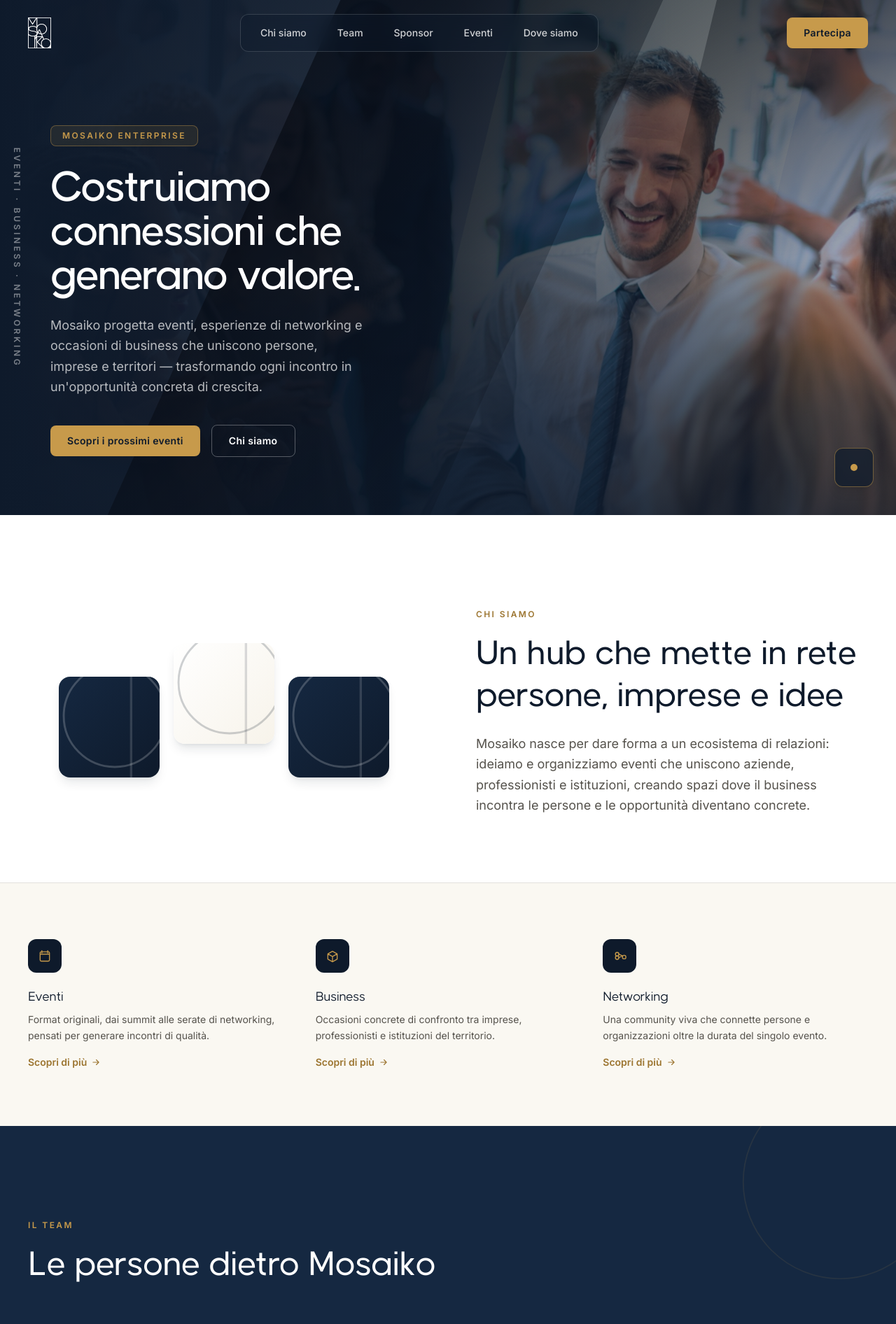
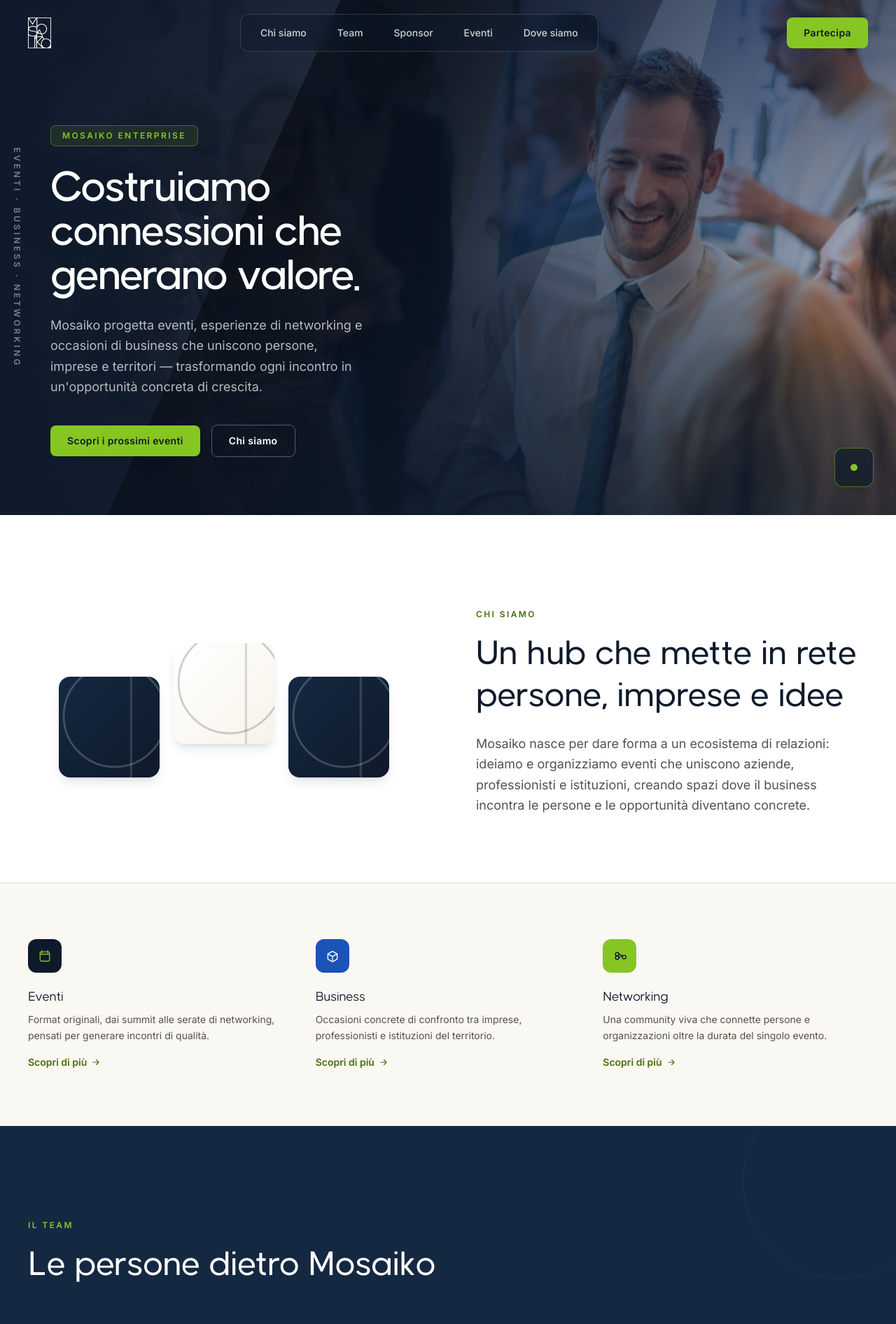
Before and after one commit to marbuttaro/mosaiko, a React (Vite) app: page / in a window 1280 px wide. Shown: the top 1892 px of the page at 70% size. Built offline with nearby package versions, Linux system fonts and the light colour scheme.

Commit message:
Update color palette from gold to green/blue accents
Co-Authored-By: Claude Sonnet 5 <noreply@anthropic.com>
Claude-Session: https://claude.ai/code/session_01RKed58r2qET9F47ZHWLHSs

```diff
--- a/src/components/Button.jsx
+++ b/src/components/Button.jsx
@@ -1,5 +1,5 @@
 const VARIANTS = {
-  primary: 'bg-mosaiko-gold text-mosaiko-navy hover:bg-mosaiko-gold-light',
+  primary: 'bg-mosaiko-green text-mosaiko-navy hover:bg-mosaiko-green-light',
   outline: 'border border-white/30 text-white hover:bg-white/10',
   outlineNavy: 'border border-mosaiko-navy/25 text-mosaiko-navy hover:bg-mosaiko-navy/5',
 }
--- a/src/components/Footer.jsx
+++ b/src/components/Footer.jsx
@@ -50,7 +50,7 @@ function Footer() {
                   key={social.name}
                   href={social.href}
                   aria-label={social.name}
-                  className="flex h-9 w-9 items-center justify-center rounded-lg border border-white/15 text-white/70 transition-colors hover:border-mosaiko-gold hover:text-mosaiko-gold"
+                  className="flex h-9 w-9 items-center justify-center rounded-lg border border-white/15 text-white/70 transition-colors hover:border-mosaiko-green hover:text-mosaiko-green"
                 >
                   <svg viewBox="0 0 24 24" className="h-4 w-4">
                     {social.icon}
@@ -95,11 +95,11 @@ function Footer() {
                 type="email"
                 required
                 placeholder="La tua email"
-                className="w-full rounded-lg border border-white/15 bg-white/5 px-4 py-2.5 text-sm text-white placeholder:text-white/40 focus:border-mosaiko-gold focus:outline-none"
+                className="w-full rounded-lg border border-white/15 bg-white/5 px-4 py-2.5 text-sm text-white placeholder:text-white/40 focus:border-mosaiko-green focus:outline-none"
               />
               <button
                 type="submit"
-                className="flex h-10 w-10 shrink-0 items-center justify-center rounded-lg bg-mosaiko-gold text-mosaiko-navy transition-colors hover:bg-mosaiko-gold-light"
+                className="flex h-10 w-10 shrink-0 items-center justify-center rounded-lg bg-mosaiko-green text-mosaiko-navy transition-colors hover:bg-mosaiko-green-light"
                 aria-label="Iscriviti"
               >
                 <svg viewBox="0 0 24 24" fill="none" className="h-4 w-4">
--- a/src/components/GeneralInfo.jsx
+++ b/src/components/GeneralInfo.jsx
@@ -4,6 +4,7 @@ const FEATURES = [
   {
     title: 'Eventi',
     text: 'Format originali, dai summit alle serate di networking, pensati per generare incontri di qualità.',
+    tone: 'bg-mosaiko-navy text-mosaiko-green',
     icon: (
       <path
         d="M7 3v4M17 3v4M4 9h16M6 5h12a2 2 0 0 1 2 2v12a2 2 0 0 1-2 2H6a2 2 0 0 1-2-2V7a2 2 0 0 1 2-2Z"
@@ -17,6 +18,7 @@ const FEATURES = [
   {
     title: 'Business',
     text: 'Occasioni concrete di confronto tra imprese, professionisti e istituzioni del territorio.',
+    tone: 'bg-mosaiko-blue text-white',
     icon: (
       <path
         d="M4 8.5 12 4l8 4.5M4 8.5v9L12 22l8-4.5v-9M4 8.5 12 13l8-4.5M12 13v9"
@@ -30,6 +32,7 @@ const FEATURES = [
   {
     title: 'Networking',
     text: 'Una community viva che connette persone e organizzazioni oltre la durata del singolo evento.',
+    tone: 'bg-mosaiko-green text-mosaiko-navy',
     icon: (
       <path
         d="M8 12a3 3 0 1 0 0-6 3 3 0 0 0 0 6Zm12 5a3 3 0 1 0 0-6 3 3 0 0 0 0 6ZM8 12a3 3 0 1 0 0 6 3 3 0 0 0 0-6Zm2.2-3.5 7.2 3.6M10.2 15.3l7.2-3.6"
@@ -61,7 +64,7 @@ function GeneralInfo() {
           </div>
 
           <div>
-            <span className="text-xs font-semibold uppercase tracking-[0.2em] text-mosaiko-gold-dark">
+            <span className="text-xs font-semibold uppercase tracking-[0.2em] text-mosaiko-green-dark">
               Chi siamo
             </span>
             <h2 className="mt-4 font-heading text-4xl font-medium leading-tight text-mosaiko-navy sm:text-5xl">
@@ -81,7 +84,7 @@ function GeneralInfo() {
         <div className="mx-auto grid max-w-7xl gap-10 px-6 py-16 sm:grid-cols-3 sm:gap-8 sm:py-20 lg:px-10">
           {FEATURES.map((feature) => (
             <div key={feature.title}>
-              <div className="flex h-12 w-12 items-center justify-center rounded-xl bg-mosaiko-navy text-mosaiko-gold">
+              <div className={`flex h-12 w-12 items-center justify-center rounded-xl ${feature.tone}`}>
                 <svg viewBox="0 0 24 24" fill="none" className="h-5 w-5">
                   {feature.icon}
                 </svg>
@@ -92,7 +95,7 @@ function GeneralInfo() {
               <p className="mt-2 text-sm leading-relaxed text-mosaiko-ink">{feature.text}</p>
               <a
                 href="#eventi"
-                className="mt-4 inline-flex items-center gap-1.5 text-sm font-semibold text-mosaiko-gold-dark transition-colors hover:text-mosaiko-navy"
+                className="mt-4 inline-flex items-center gap-1.5 text-sm font-semibold text-mosaiko-green-dark transition-colors hover:text-mosaiko-navy"
               >
                 Scopri di più
                 <svg viewBox="0 0 24 24" fill="none" className="h-3.5 w-3.5">
--- a/src/components/Hero.jsx
+++ b/src/components/Hero.jsx
@@ -32,7 +32,7 @@ function Hero() {
         className="absolute inset-0"
         style={{
           clipPath: 'polygon(58% 0%, 92% 0%, 78% 100%, 44% 100%)',
-          background: 'linear-gradient(150deg, rgba(233,206,151,0.65) 0%, rgba(199,154,75,0) 70%)',
+          background: 'linear-gradient(150deg, rgba(141,170,220,0.6) 0%, rgba(26,84,184,0) 70%)',
           mixBlendMode: 'overlay',
         }}
       />
@@ -41,7 +41,7 @@ function Hero() {
         className="absolute inset-0"
         style={{
           clipPath: 'polygon(80% 0%, 100% 0%, 100% 55%, 88% 100%, 66% 100%)',
-          background: 'linear-gradient(160deg, rgba(14,26,43,0.75) 0%, rgba(14,26,43,0) 65%)',
+          background: 'linear-gradient(160deg, rgba(26,84,184,0.65) 0%, rgba(26,84,184,0) 65%)',
           mixBlendMode: 'multiply',
         }}
       />
@@ -54,13 +54,13 @@ function Hero() {
         Eventi · Business · Networking
       </span>
 
-      <span className="absolute bottom-10 right-8 z-10 hidden h-14 w-14 items-center justify-center rounded-xl border border-mosaiko-gold/50 bg-mosaiko-navy/70 shadow-lg backdrop-blur-sm sm:flex">
-        <span className="h-2.5 w-2.5 rounded-full bg-mosaiko-gold" />
+      <span className="absolute bottom-10 right-8 z-10 hidden h-14 w-14 items-center justify-center rounded-xl border border-mosaiko-green/50 bg-mosaiko-navy/70 shadow-lg backdrop-blur-sm sm:flex">
+        <span className="h-2.5 w-2.5 rounded-full bg-mosaiko-green" />
       </span>
 
       <div className="relative z-10 mx-auto w-full max-w-7xl px-6 lg:px-10">
         <div className="max-w-xl lg:pl-8">
-          <span className="inline-flex items-center rounded-lg border border-mosaiko-gold/40 bg-mosaiko-gold/10 px-4 py-1.5 text-xs font-semibold uppercase tracking-[0.2em] text-mosaiko-gold">
+          <span className="inline-flex items-center rounded-lg border border-mosaiko-green/40 bg-mosaiko-green/10 px-4 py-1.5 text-xs font-semibold uppercase tracking-[0.2em] text-mosaiko-green">
             Mosaiko Enterprise
           </span>
 
--- a/src/components/SponsorsStats.jsx
+++ b/src/components/SponsorsStats.jsx
@@ -5,7 +5,7 @@ function SponsorsStats() {
     <>
       <section className="relative overflow-hidden bg-mosaiko-navy py-24 sm:py-32">
         <svg
-          className="pointer-events-none absolute -bottom-24 -left-24 h-80 w-80 text-mosaiko-gold opacity-[0.07]"
+          className="pointer-events-none absolute -bottom-24 -left-24 h-80 w-80 text-mosaiko-blue opacity-[0.12]"
           viewBox="0 0 100 100"
           fill="none"
         >
@@ -14,7 +14,7 @@ function SponsorsStats() {
 
         <div className="relative mx-auto grid max-w-7xl gap-16 px-6 lg:grid-cols-2 lg:gap-20 lg:px-10">
           <div>
-            <span className="text-xs font-semibold uppercase tracking-[0.2em] text-mosaiko-gold">
+            <span className="text-xs font-semibold uppercase tracking-[0.2em] text-mosaiko-green">
               {model.eyebrow}
             </span>
             <h2 className="mt-4 font-heading text-4xl font-medium leading-tight text-white sm:text-5xl">
@@ -24,7 +24,7 @@ function SponsorsStats() {
             <dl className="mt-12 grid grid-cols-2 gap-x-8 gap-y-10 border-t border-white/10 pt-10">
               {stats.map((stat) => (
                 <div key={stat.label}>
-                  <dt className="font-heading text-5xl font-semibold tracking-tight text-mosaiko-gold sm:text-6xl">
+                  <dt className="font-heading text-5xl font-semibold tracking-tight text-mosaiko-green sm:text-6xl">
                     {stat.value}
                   </dt>
                   <dd className="mt-2 text-sm font-medium uppercase tracking-[0.1em] text-white/60">
@@ -53,7 +53,7 @@ function SponsorsStats() {
       <section id="sponsor" className="bg-white py-20 sm:py-24">
         <div className="mx-auto max-w-7xl px-6 lg:px-10">
           <div className="max-w-2xl">
-            <span className="text-xs font-semibold uppercase tracking-[0.2em] text-mosaiko-gold-dark">
+            <span className="text-xs font-semibold uppercase tracking-[0.2em] text-mosaiko-green-dark">
               Partner
             </span>
             <h2 className="mt-4 font-heading text-3xl font-medium leading-tight text-mosaiko-navy sm:text-4xl">
--- a/src/components/Team.jsx
+++ b/src/components/Team.jsx
@@ -5,7 +5,7 @@ function Team() {
   return (
     <section id="team" className="relative overflow-hidden bg-mosaiko-navy-2 py-24 sm:py-32">
       <svg
-        className="pointer-events-none absolute -right-16 -top-16 h-72 w-72 text-mosaiko-gold opacity-10"
+        className="pointer-events-none absolute -right-16 -top-16 h-72 w-72 text-mosaiko-blue opacity-15"
         viewBox="0 0 100 100"
         fill="none"
       >
@@ -14,7 +14,7 @@ function Team() {
 
       <div className="relative mx-auto max-w-7xl px-6 lg:px-10">
         <div className="max-w-2xl">
-          <span className="text-xs font-semibold uppercase tracking-[0.2em] text-mosaiko-gold">
+          <span className="text-xs font-semibold uppercase tracking-[0.2em] text-mosaiko-green">
             Il team
           </span>
           <h2 className="mt-4 font-heading text-4xl font-medium leading-tight text-white sm:text-5xl">
@@ -33,7 +33,7 @@ function Team() {
                 className="h-20 w-20 shrink-0 rounded-xl sm:h-24 sm:w-24"
               />
               <div>
-                <p className="text-xs font-semibold uppercase tracking-[0.15em] text-mosaiko-gold">
+                <p className="text-xs font-semibold uppercase tracking-[0.15em] text-mosaiko-green">
                   {member.role}
                 </p>
                 <h3 className="mt-1 font-heading text-xl font-normal text-white">
--- a/src/index.css
+++ b/src/index.css
@@ -52,6 +52,13 @@
   --color-mosaiko-gold-light: #e9ce97;
   --color-mosaiko-gold-dark: #9c7530;
   --color-mosaiko-ink: #55524c;
+
+  --color-mosaiko-blue: #1a54b8;
+  --color-mosaiko-blue-light: #8daadc;
+  --color-mosaiko-blue-dark: #123f8c;
+  --color-mosaiko-green: #86c622;
+  --color-mosaiko-green-light: #c9e59c;
+  --color-mosaiko-green-dark: #4a6d13;
 }
 
 html {
```
Also changed, not shown: src/components/Location.jsx (+7 -23 lines), src/components/UpcomingEvents.jsx (+17 -7 lines).
